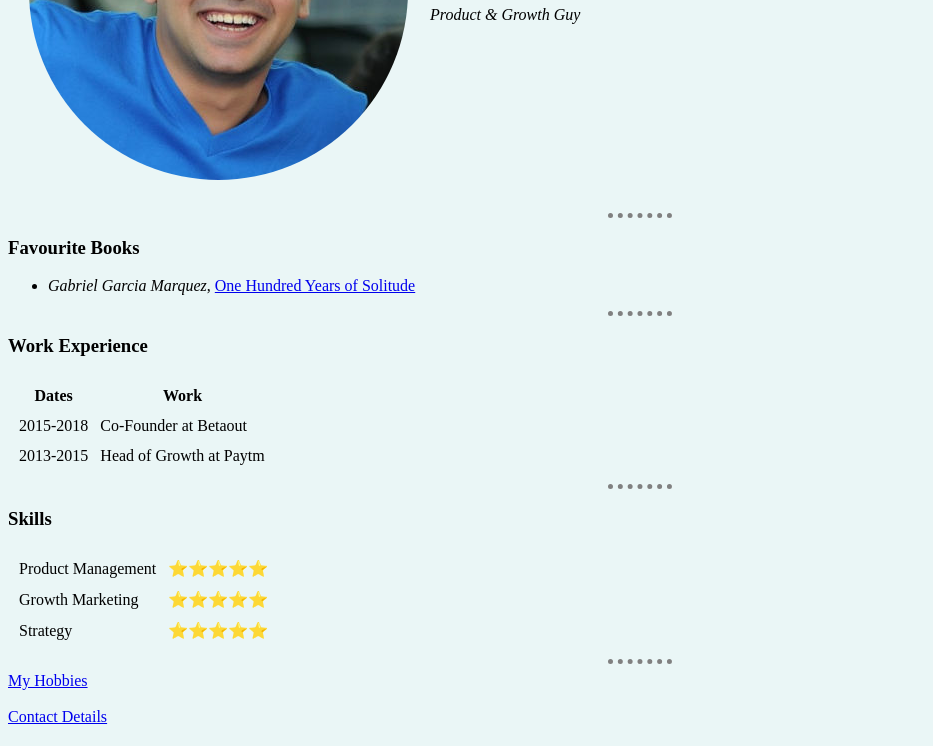
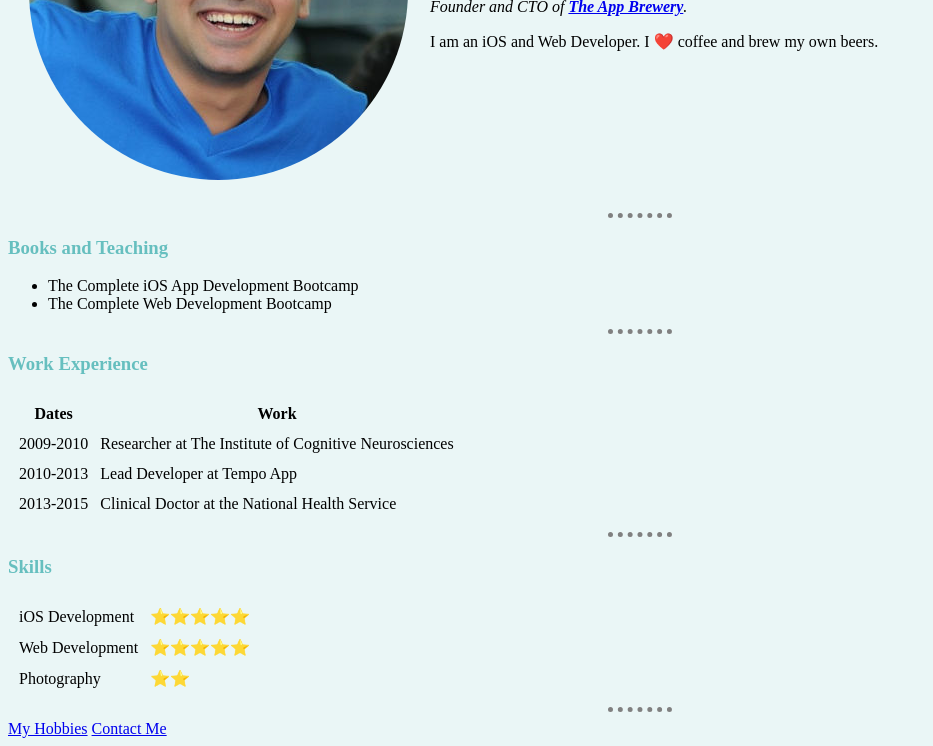
Before and after one commit to mayankdhingra/profile, a plain HTML site: page index.html in a window 1280 px wide. Shown: the part 228-974 px from the top of the page, without its empty margins (0-933 px from the left). Drawn offline with Linux system fonts and the light colour scheme.

Commit message:
Added external CSS

```diff
--- a/css/styles.css
+++ b/css/styles.css
@@ -1,5 +1,8 @@
 body {
     background-color: #EAF6F6;
+}
+h1,h3 {
+    color: #66BFBF;
 }
 hr {
     border-style:  none;
--- a/index.html
+++ b/index.html
@@ -2,27 +2,24 @@
 <html>
   <head>
     <meta charset="utf-8">
-        <title>Mayank's Page</title>
-        <link rel= "stylesheet" href="css/styles.css">
+    <title>Angela's Personal Site</title>
+    <link rel="stylesheet" href="css/styles.css">
+  </head>
 
-    </head>
-    <body>
-        <table cellspacing=20>
+  <body >
+    <table cellspacing="20">
       <tr>
-                <td><img src="mayank.png" alt="Mayank's Profile Picture"></td>
-                <td><h1>Mayank Dhingra</h1>
-                    <p><em>Product & Growth Guy </em> <br><br>
-
-                </td>
+        <td><img src="images/mayank.png" alt="angela profile picture"></td>
+        <td><h1>Angela Yu</h1>
+        <p><em>Founder and CTO of <strong><a href="https://www.appbrewery.co/">The App Brewery</a></strong>.</em></p>
+        <p>I am an iOS and Web Developer. I ❤️ coffee and brew my own beers.</p></td>
       </tr>
     </table>
-
     <hr>
-        <h3>Favourite Books</h3>
+    <h3>Books and Teaching</h3>
     <ul>
-            <li>
-                <em>Gabriel Garcia Marquez</em>, <a href="http://google.com">One Hundred Years of Solitude</a>
-            </li>
+      <li>The Complete iOS App Development Bootcamp</li>
+      <li>The Complete Web Development Bootcamp</li>
     </ul>
     <hr>
     <h3>Work Experience</h3>
@@ -35,38 +32,37 @@
       </thead>
       <tbody>
         <tr>
-                    <td>2015-2018</td>
-                    <td>Co-Founder at Betaout</td>
+          <td>2009-2010</td>
+          <td>Researcher at The Institute of Cognitive Neurosciences</td>
+        </tr>
+        <tr>
+          <td>2010-2013</td>
+          <td>Lead Developer at Tempo App</td>
         </tr>
         <tr>
           <td>2013-2015</td>
-                    <td>Head of Growth at Paytm</td>
+          <td>Clinical Doctor at the National Health Service</td>
         </tr>
       </tbody>
-        </table >
+    </table>
     <hr>
-        <h3>
-            Skills
-        </h3>
+    <h3>Skills</h3>
     <table cellspacing="10">
       <tr>
-                            <td>Product Management</td>
+        <td>iOS Development</td>
         <td>⭐️⭐️⭐️⭐️⭐️</td>
       </tr>
       <tr>
-                            <td>Growth Marketing</td>
+        <td>Web Development</td>
         <td>⭐️⭐️⭐️⭐️⭐️</td>
       </tr>
       <tr>
-                            <td>Strategy</td>
-                            <td>⭐️⭐️⭐️⭐️⭐️</td>
+        <td>Photography</td>
+        <td>⭐️⭐️</td>
       </tr>
     </table>
-
     <hr>
-        <a href="hobbies.html">My Hobbies</a><br><br>
-
-        <a href="contact.html">Contact Details</a>
-
+    <a href="hobbies.html">My Hobbies</a>
+    <a href="contact-me.html">Contact Me</a>
   </body>
 </html>
```
Also changed, not shown: contact.html (+1 -1 lines), hobbies.html (+1 -1 lines), images/mayank.png (added). Lines whose indentation alone changed are shown as unchanged.
